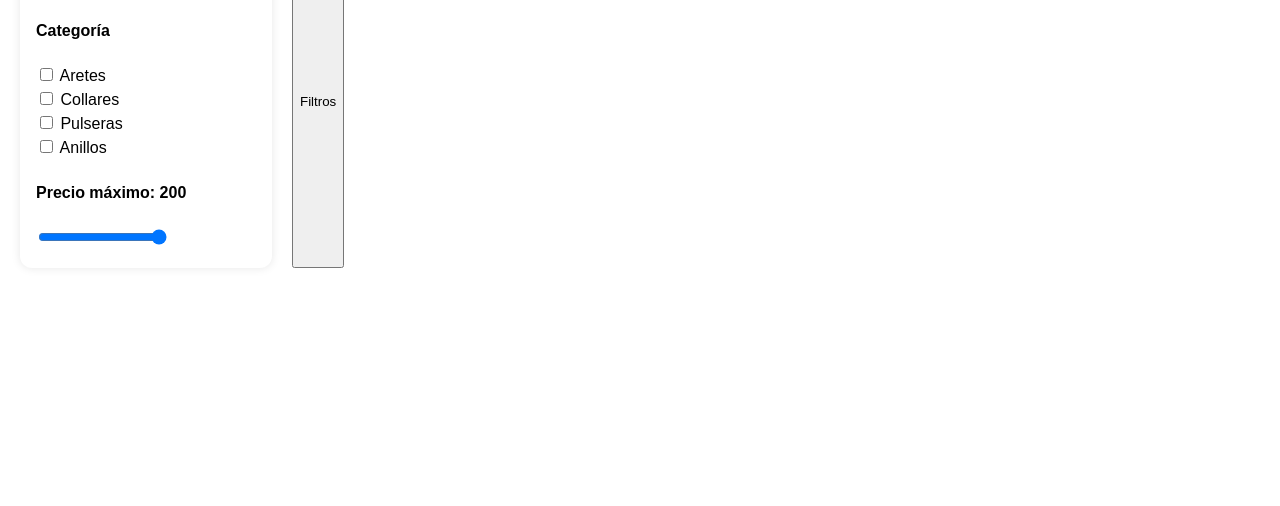
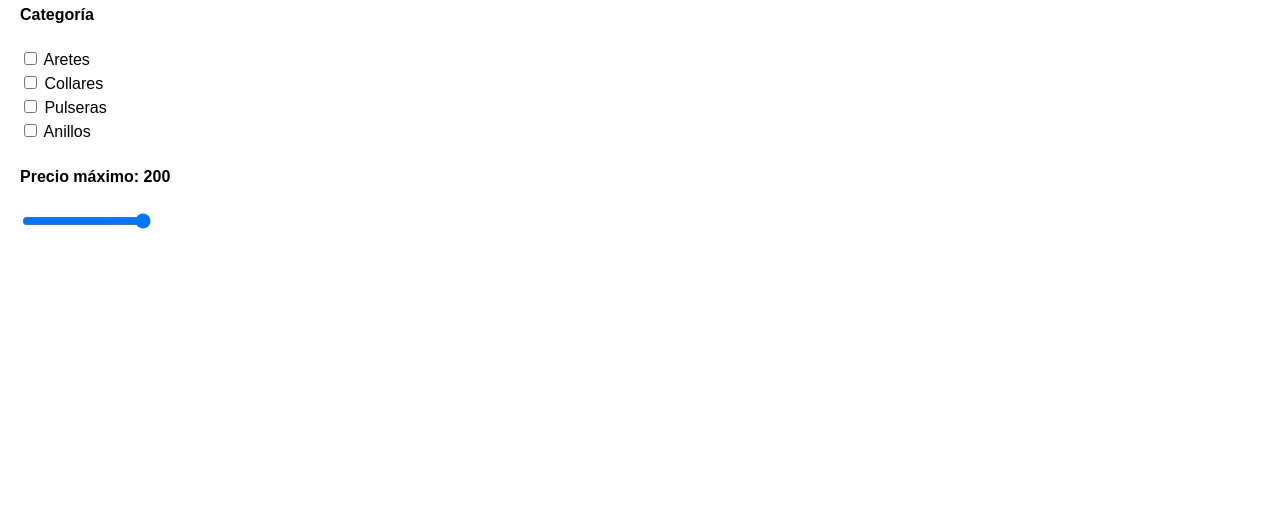
Before and after one commit to SebastianWRH/frontend, a plain HTML site: page aretes.html in a window 1280 px wide. Shown: the part 294-800 px from the top of the page. Drawn offline with Linux system fonts and the light colour scheme; no server answers.

Commit message:
Actualización del frontend

```diff
--- a/aretes.css
+++ b/aretes.css
@@ -371,6 +371,32 @@ section {
 
 
 
+/* ===== LAYOUT: Desktop / Tablet (>= 769px) ===== */
+@media (min-width: 769px) {
+  .contenedor-principal {
+    display: grid;
+    grid-template-columns: 260px 1fr; /* filtros a la izquierda, catálogo a la derecha */
+    gap: 24px;
+    align-items: start;
+    padding: 20px;
+  }
+
+  .filtros {
+    display: block;
+    position: static;
+    width: auto;
+    height: auto;
+    box-shadow: none;
+    transform: none;
+    transition: none;
+    padding: 0;
+    background: transparent;
+  }
+
+  /* Oculta el botón de filtros en desktop */
+  .btn-filtros { display: none; }
+}
+
 /* ===== Ajustes SOLO para móvil: 2 columnas + filtro arriba-izquierda ===== */
 @media (max-width: 768px) {
   /* contenedor principal: comportamiento de bloque para móvil */
```
